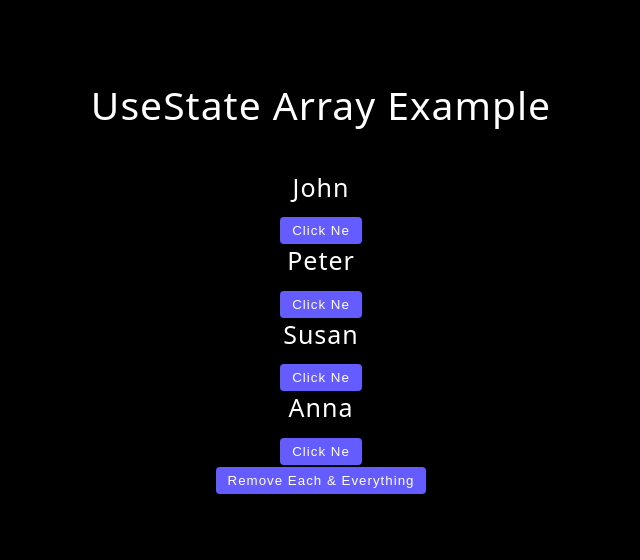
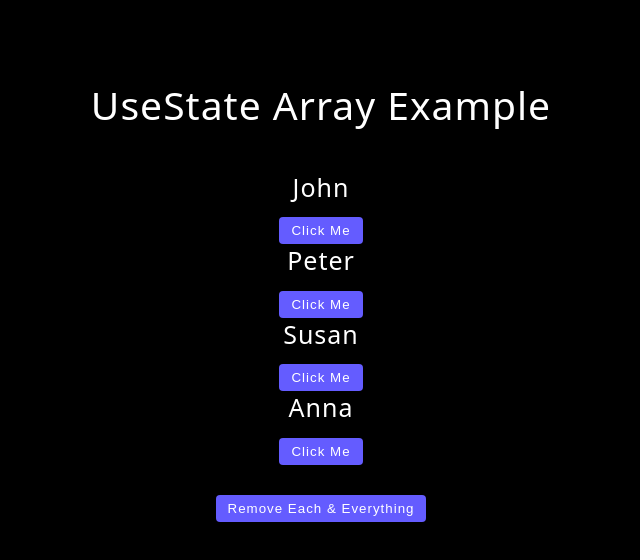
Before and after one commit to karmaaryan/learnReact-1, a React (Vite) app in the folder aryan/firstViteApp/: page / in a window 1280 px wide. Shown: the top 560 px of the page, without its empty margins (319-959 px from the left). Built offline with nearby package versions, Linux system fonts and the light colour scheme.

Commit message:
useStateArray

```diff
--- a/aryan/firstViteApp/src/tutorial/01-useState/starter/02-useState-basics.jsx
+++ b/aryan/firstViteApp/src/tutorial/01-useState/starter/02-useState-basics.jsx
@@ -3,9 +3,9 @@ import { useState } from "react";
 const UseStateBasics = () => {
 
   let numberInitial = 0;
-  const [number, func2] = useState(numberInitial);
+  const [initial, func1] = useState(numberInitial);
   const func=()=>{
-    func2(number+1)
+    func1(initial+1);
   }
 
   let numberEnd=0;
@@ -16,7 +16,7 @@ const UseStateBasics = () => {
 
   return <>
     <h2>useState basics</h2>
-    <h4>Count is : {number}</h4>
+    <h4>Count is : {initial}</h4>
     <button onClick={func} className="btn">Count ++</button>
     <hr />
     <h4>Count is : {value1}</h4>
--- a/aryan/firstViteApp/src/tutorial/01-useState/starter/03-useState-array.jsx
+++ b/aryan/firstViteApp/src/tutorial/01-useState/starter/03-useState-array.jsx
@@ -1,34 +1,40 @@
 import { useState } from "react";
-import {data} from '../../../data';
+import { data } from "../../../data";
 
 const UseStateArray = () => {
-
   const [newData, chngData] = useState(data);
 
-  const setNew=(id)=>{
-    const setData = newData.filter((input)=> input.id !== id);
+  const setNew = (id) => {
+    const setData = newData.filter((input) => input.id !== id);
     chngData(setData);
-  }
+  };
 
   // const removeAll=()=>{
   //   const setData = newData.filter((input)=> input === null);
   //   chngData(setData);
   // }
 
-  return <div>
-    <h2>useState array example</h2>
-    <br/>
-    {newData.map((input)=>{
-      const {name, id} = input;
-      return <div>
-        <h4>{name}</h4>
-        <button className='btn' onClick={()=>setNew(id)}>Click ne</button>
-      </div>
-    })}
-
-    <button className='btn' onClick={()=>chngData([])}>Remove Each & Everything</button>
-  </div>
-
+  return (
+    <div>
+      <h2>useState array example</h2>
+      <br />
+      {newData.map((input) => {
+        const { name, id } = input;
+        return (
+          <div>
+            <h4>{name}</h4>
+            <button className="btn" onClick={() => setNew(id)}>
+              Click me
+            </button>
+          </div>
+        );
+      })}
+      <br />
+      <button className="btn" onClick={() => chngData([])}>
+        Remove Each & Everything
+      </button>
+    </div>
+  );
 };
 
 export default UseStateArray;
```
